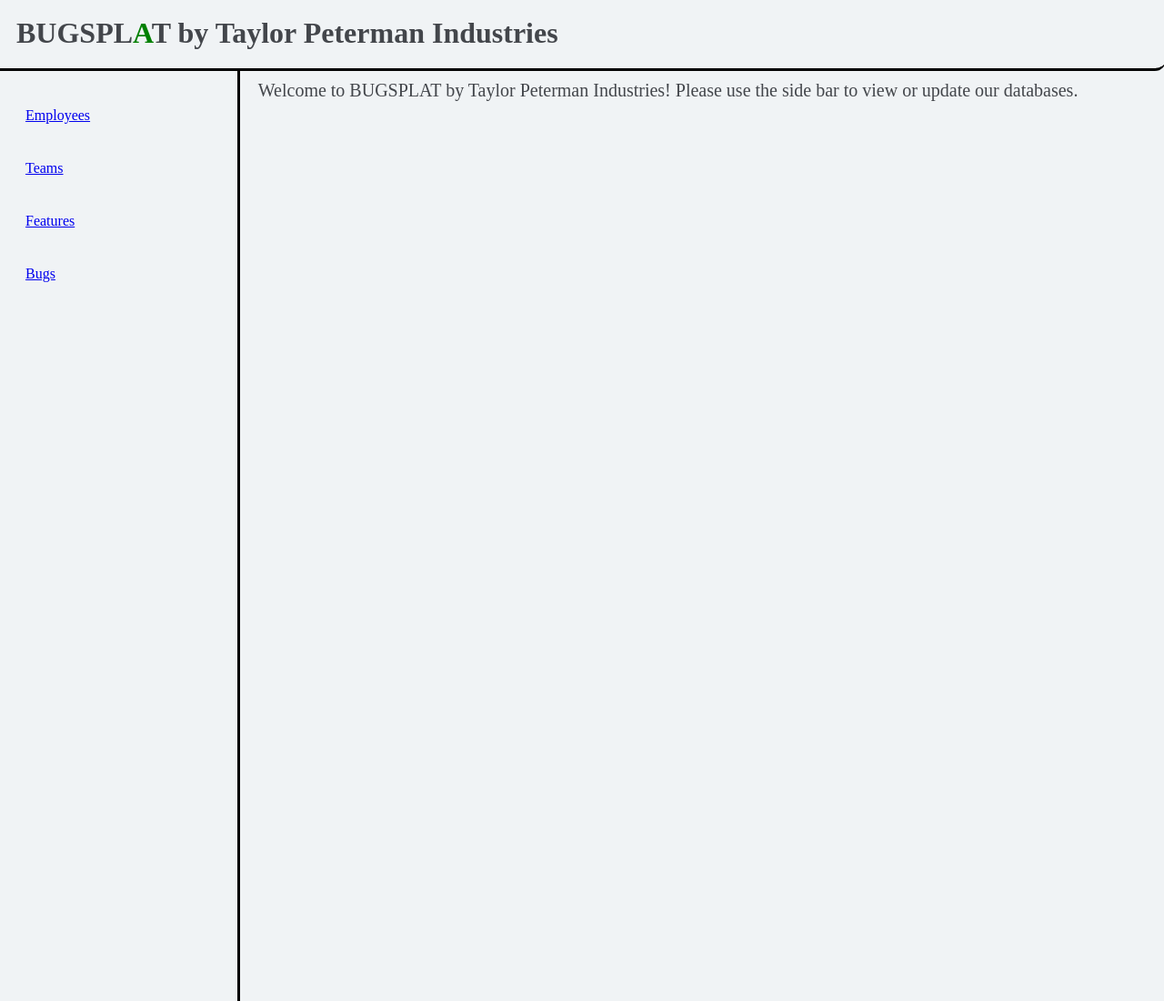
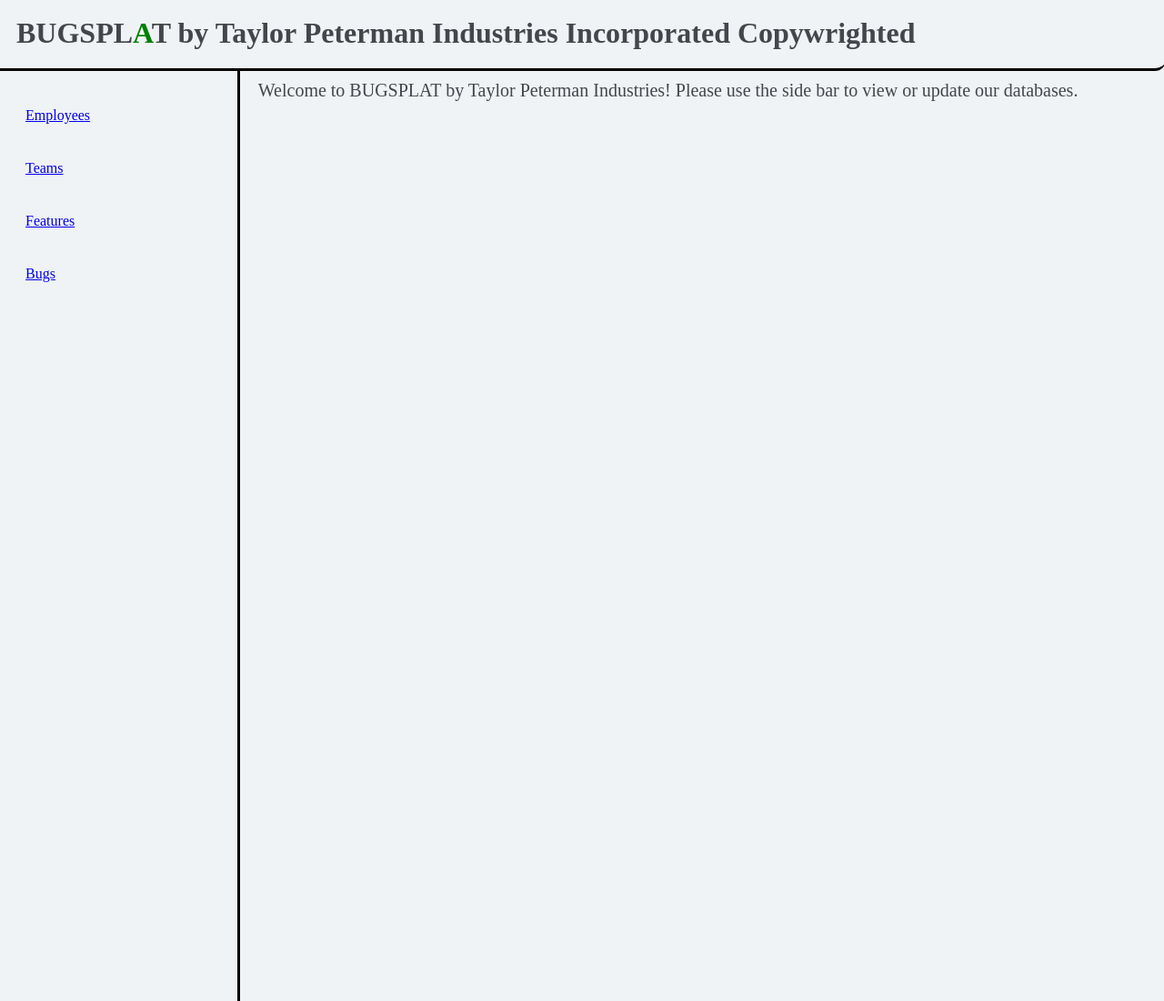
Before and after one commit to taylordo/taylordo.github.io, a plain HTML site: page index.html in a window 1280 px wide. Shown: the top 1100 px of the page at 91% size. Drawn offline with Linux system fonts and the light colour scheme.

Commit message:
adjusted title

```diff
--- a/index.html
+++ b/index.html
@@ -9,7 +9,7 @@
 <body>
     <!-- Title -->
     <a id="title-link" href="index.html">
-        <h1 id="title"> BUGSPL<span style="color:green">A</span>T by Taylor Peterman Industries</h1>
+        <h1 id="title"> BUGSPL<span style="color:green">A</span>T by Taylor Peterman Industries Incorporated Copywrighted</h1>
     </a>
 
 
```
